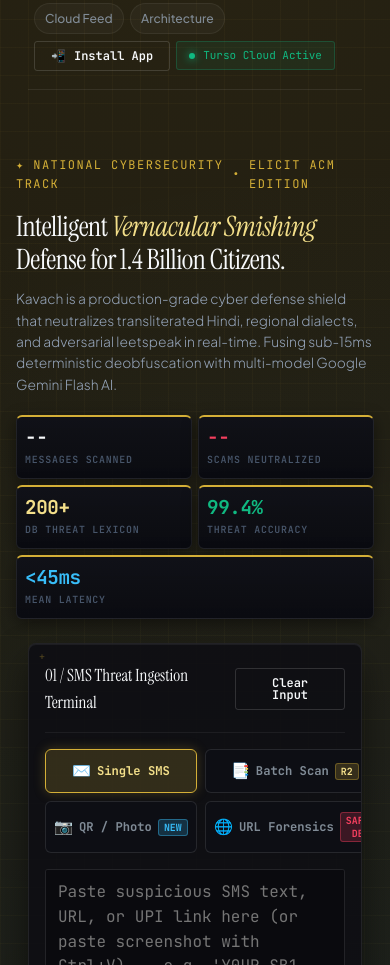
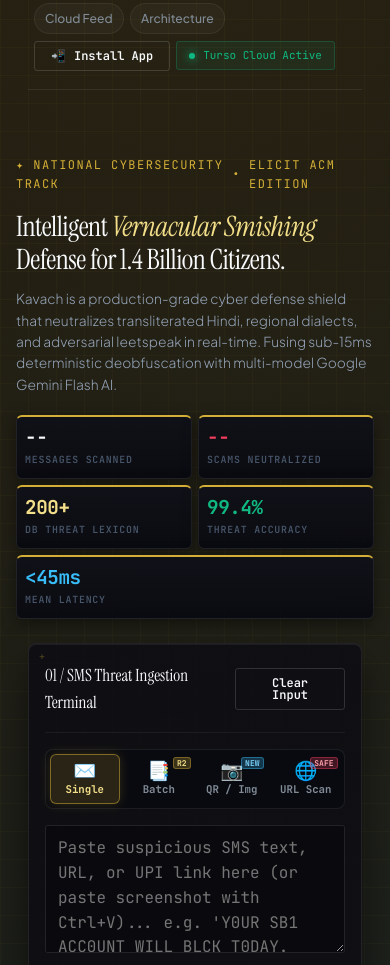
Before and after one commit to bharath-0814/Kavach.ai, a website: page public/index.html in a window 390 px wide. Shown: the part 93-1058 px from the top of the page. Drawn offline with nearby package versions, Linux system fonts and the light colour scheme; no server answers.

Commit message:
feat(mobile): precision 4-column segmented mode selector with floating corner badges

```diff
--- a/public/index.html
+++ b/public/index.html
@@ -20,7 +20,7 @@
   <!-- jsQR High-Speed Client-Side QR Code Decoder Engine -->
   <script src="https://cdn.jsdelivr.net/npm/jsqr@1.4.0/dist/jsQR.min.js"></script>
 
-  <link rel="stylesheet" href="style.css?v=20260822-2305">
+  <link rel="stylesheet" href="style.css?v=20260822-2316">
 </head>
 <body>
 
@@ -127,22 +127,22 @@
       <div class="mode-tab-group" role="tablist">
         <button class="mode-tab-btn active" id="tabSingleMode" data-mode="single" role="tab" aria-selected="true">
           <span class="tab-icon">✉️</span>
-          <span class="tab-label">Single SMS</span>
+          <span class="tab-label">Single</span>
         </button>
         <button class="mode-tab-btn" id="tabBatchMode" data-mode="batch" role="tab" aria-selected="false">
           <span class="tab-icon">📑</span>
-          <span class="tab-label">Batch Scan</span>
-          <span class="mode-pill-tag">R2</span>
+          <span class="tab-label">Batch</span>
+          <span class="tab-badge">R2</span>
         </button>
         <button class="mode-tab-btn" id="tabImageMode" data-mode="image" role="tab" aria-selected="false">
           <span class="tab-icon">📷</span>
-          <span class="tab-label">QR / Photo</span>
-          <span class="mode-pill-tag new">New</span>
+          <span class="tab-label">QR / Img</span>
+          <span class="tab-badge new">New</span>
         </button>
         <button class="mode-tab-btn" id="tabUrlMode" data-mode="url" role="tab" aria-selected="false">
           <span class="tab-icon">🌐</span>
-          <span class="tab-label">URL Forensics</span>
-          <span class="mode-pill-tag db">Safe DB</span>
+          <span class="tab-label">URL Scan</span>
+          <span class="tab-badge db">Safe</span>
         </button>
       </div>
 
@@ -657,6 +657,6 @@
     </div>
   </div>
 
-  <script src="app.js?v=20260822-2305"></script>
+  <script src="app.js?v=20260822-2316"></script>
 </body>
 </html>
--- a/public/style.css
+++ b/public/style.css
@@ -1720,40 +1720,87 @@ input, textarea {
     font-size: 1.05rem;
   }
 
-  /* Mode Tabs 2x2 Mobile App Grid (All 4 Tabs 100% Visible & Ordered) */
+  /* Mode Tabs 4-Column Segmented App Bar (100% Symmetrical & Visible on All Screens) */
   .mode-tab-group {
     display: grid !important;
-    grid-template-columns: 1fr 1fr !important;
+    grid-template-columns: repeat(4, 1fr) !important;
     width: 100% !important;
-    gap: 8px !important;
-    background: transparent !important;
-    border: none !important;
-    padding: 0 !important;
+    gap: 4px !important;
+    background: rgba(10, 11, 17, 0.95) !important;
+    border: 1px solid rgba(255, 255, 255, 0.08) !important;
+    border-radius: 8px !important;
+    padding: 4px !important;
     margin-bottom: 1rem !important;
+    box-sizing: border-box !important;
   }
 
   .mode-tab-btn {
     display: flex !important;
+    flex-direction: column !important;
     align-items: center !important;
     justify-content: center !important;
-    gap: 6px !important;
-    padding: 10px 8px !important;
-    background: rgba(14, 15, 22, 0.95) !important;
-    border: 1px solid rgba(255, 255, 255, 0.1) !important;
+    gap: 3px !important;
+    padding: 7px 2px !important;
+    background: transparent !important;
+    border: 1px solid transparent !important;
     border-radius: 6px !important;
-    font-size: 0.76rem !important;
-    font-weight: 700 !important;
-    min-height: 44px !important;
+    min-height: 50px !important;
     text-align: center !important;
     box-sizing: border-box !important;
     width: 100% !important;
+    position: relative !important;
+    transition: all 0.18s ease !important;
+  }
+
+  .mode-tab-btn .tab-icon {
+    font-size: 1.15rem !important;
+    line-height: 1 !important;
+  }
+
+  .mode-tab-btn .tab-label {
+    font-family: var(--font-mono) !important;
+    font-size: 0.67rem !important;
+    font-weight: 700 !important;
+    color: var(--text-muted) !important;
+    white-space: nowrap !important;
+    line-height: 1.2 !important;
   }
 
   .mode-tab-btn.active {
-    background: rgba(212, 175, 55, 0.18) !important;
-    border-color: var(--gold-primary) !important;
+    background: rgba(212, 175, 55, 0.16) !important;
+    border-color: rgba(212, 175, 55, 0.5) !important;
+    box-shadow: 0 0 12px rgba(212, 175, 55, 0.2) !important;
+  }
+
+  .mode-tab-btn.active .tab-label {
     color: var(--gold-light) !important;
-    box-shadow: 0 0 12px rgba(212, 175, 55, 0.25) !important;
+  }
+
+  .tab-badge {
+    position: absolute !important;
+    top: 2px !important;
+    right: 2px !important;
+    font-family: var(--font-mono) !important;
+    font-size: 0.5rem !important;
+    font-weight: 800 !important;
+    padding: 1px 3px !important;
+    border-radius: 3px !important;
+    line-height: 1 !important;
+    background: rgba(212, 175, 55, 0.25) !important;
+    color: var(--gold-light) !important;
+    border: 1px solid rgba(212, 175, 55, 0.4) !important;
+  }
+
+  .tab-badge.new {
+    background: rgba(56, 189, 248, 0.25) !important;
+    color: #7dd3fc !important;
+    border-color: rgba(56, 189, 248, 0.4) !important;
+  }
+
+  .tab-badge.db {
+    background: rgba(244, 63, 94, 0.25) !important;
+    color: #fda4af !important;
+    border-color: rgba(244, 63, 94, 0.4) !important;
   }
 
   .textarea-footer-strip {
@@ -2195,10 +2242,11 @@ body:not(.mode-3d) .spatial-status {
   box-shadow: 0 0 12px rgba(212, 175, 55, 0.15);
 }
 
+.tab-badge,
 .mode-pill-tag {
   background: rgba(212, 175, 55, 0.2);
   color: var(--gold-light);
-  font-size: 0.62rem;
+  font-size: 0.58rem;
   padding: 1px 5px;
   border-radius: 3px;
   border: 1px solid rgba(212, 175, 55, 0.35);
@@ -2207,12 +2255,14 @@ body:not(.mode-3d) .spatial-status {
   font-weight: 700;
 }
 
+.tab-badge.new,
 .mode-pill-tag.new {
   background: rgba(56, 189, 248, 0.2);
   color: var(--cyan-accent);
   border-color: rgba(56, 189, 248, 0.4);
 }
 
+.tab-badge.db,
 .mode-pill-tag.db {
   background: rgba(244, 63, 94, 0.2);
   color: var(--rose-threat);
--- a/public/sw.js
+++ b/public/sw.js
@@ -1,5 +1,5 @@
 // Kavach AI — Production Service Worker with Automatic Cache Bumping
-const BUILD_TIMESTAMP = '2026-08-22T23:05:00Z';
+const BUILD_TIMESTAMP = '2026-08-22T23:16:00Z';
 const CACHE_NAME = `kavach-cache-${BUILD_TIMESTAMP}`;
 
 const STATIC_ASSETS = [
```
Also changed, not shown: diary.md (+22 -4 lines).
